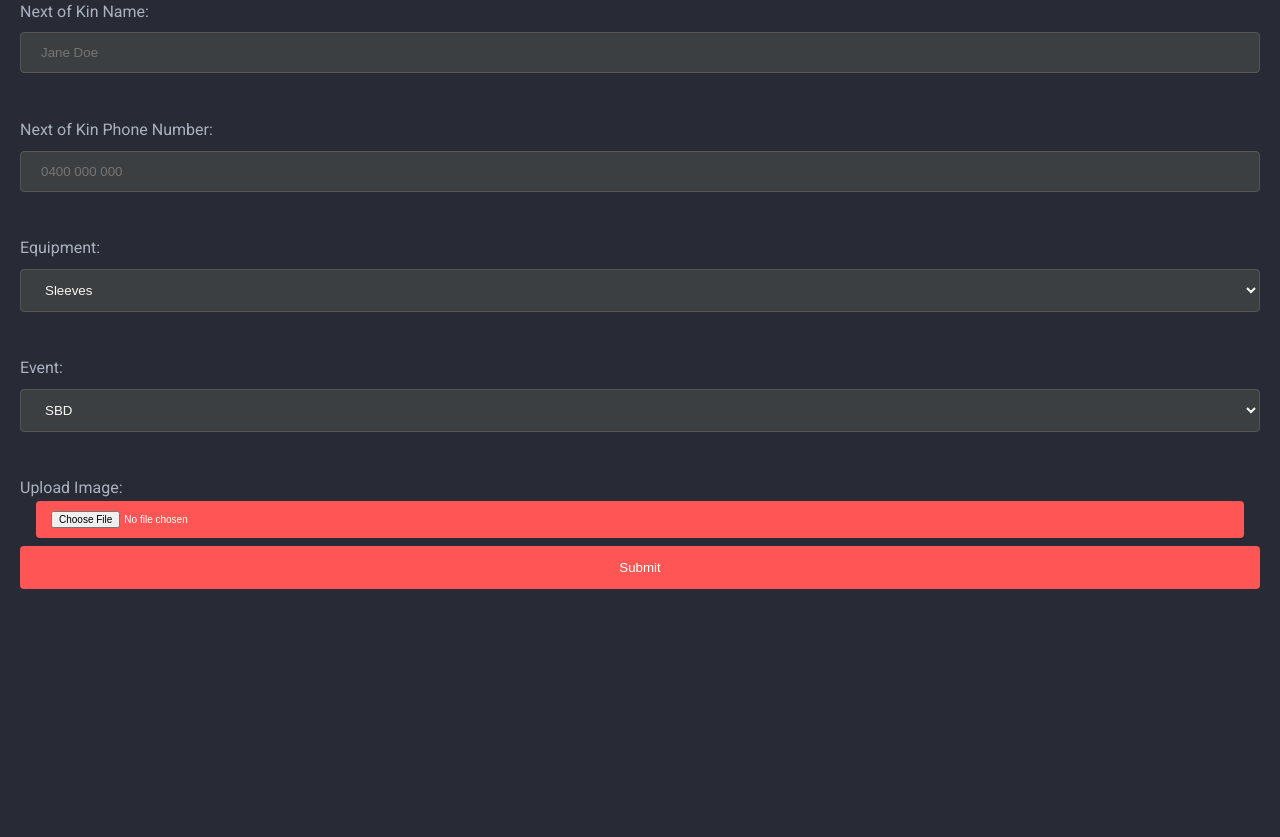
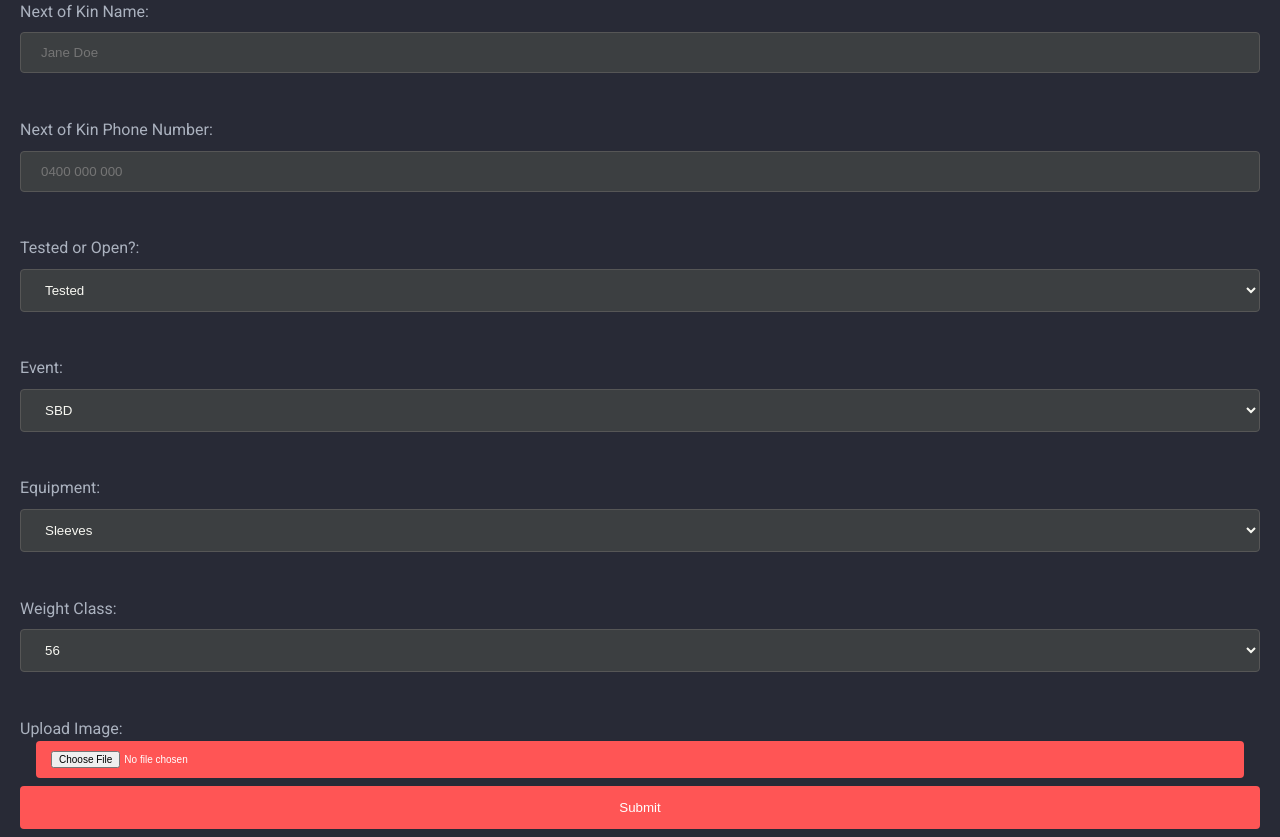
Before and after one commit to mkingopng/apl_aws, a Flask app: template templates/entry.html in a window 1280 px wide. Shown: the part 955-1792 px from the top of the page. Before the commit the page ends 1544 px from the top, so only its background shows below. Run offline with Flask 3, Linux system fonts and the light colour scheme; the template is opened without the code that fills it, so the values that code supplies are empty; parts of the project's set-up code (start-up, migrations or seed data) failed here and were passed over.

Commit message:
added two additional fields to the entry form which i had missed earlier. One has some cool javascript conditionality involved. Its nice!

```diff
--- a/app.py
+++ b/app.py
@@ -66,6 +66,12 @@ def entry():
 
     if request.method == 'POST':
         form_data = request.form.to_dict()
+        app.logger.info(f"Form data: {form_data}")
+
+        # Ensure new fields are included
+        if 'tested_or_open' not in form_data or 'weight_class' not in form_data:
+            flash("Missing information in the form.", "error")
+            return render_template('entry.html', my_variable=my_variable)
 
         if 'lifterImage' in request.files:
             file = request.files['lifterImage']
--- a/templates/entry.html
+++ b/templates/entry.html
@@ -209,6 +209,19 @@
         <input type="text" id="nok_phone" name="nok_phone" class="form-input" placeholder="0400 000 000"><br><br>
 
         {# meet related info #}
+        <label for="tested_or_open">Tested or Open?:</label>
+        <select id="tested_or_open" name="tested_or_open">
+            <option value="Tested">Tested</option>
+            <option value="Open">Open</option>
+        </select><br><br>
+
+        <label for="event">Event:</label>
+        <select id="event" name="event">
+            <option value="SBD">SBD</option>
+            <option value="Bench Only">Bench Only</option>
+            <option value="Deadlift Only">Deadlift Only</option>
+        </select><br><br>
+
         <label for="equipment">Equipment:</label>
         <select id="equipment" name="equipment">
             <option value="Sleeves">Sleeves</option>
@@ -216,11 +229,9 @@
             <option value="Single-ply">Single-ply</option>
         </select><br><br>
 
-        <label for="event">Event:</label>
-        <select id="event" name="event">
-            <option value="SBD">SBD</option>
-            <option value="Bench Only">Bench Only</option>
-            <option value="Deadlift Only">Deadlift Only</option>
+        <label for="weight_class">Weight Class:</label>
+        <select id="weight_class" name="weight_class">
+            <!-- Options will be loaded here based on gender selection -->
         </select><br><br>
 
         <label for="lifterImage">Upload Image:</label>
@@ -242,9 +253,33 @@
     document.getElementById('backButton').onclick = function() {
         window.location.href = '/';
     };
-</script>
 
-<script>
+    document.getElementById('gender').addEventListener('change', function(event) {
+        loadFormContent(event.target.value);
+    });
+
+    function loadFormContent(gender) {
+            var weightClassSelect = document.getElementById('weight_class');
+            var weightClassOptions = '';
+
+            if (gender === 'Male') {
+                var maleClasses = ['56', '60', '67.5', '75', '82.5', '90', '100', '110', '125', '140', '140+'];
+                maleClasses.forEach(function(weightClass) {
+                    weightClassOptions += '<option value="' + weightClass + '">' + weightClass + '</option>';
+                });
+            } else {
+                var femaleClasses = ['44', '48', '52', '56', '60', '67.5', '75', '82.5', '90', '100', '110', '110+'];
+                femaleClasses.forEach(function(weightClass) {
+                    weightClassOptions += '<option value="' + weightClass + '">' + weightClass + '</option>';
+                });
+            }
+
+            weightClassSelect.innerHTML = weightClassOptions;
+    }
+
+    // Initial load of form content based on the default gender selected
+    loadFormContent(document.getElementById('gender').value);
+
     document.getElementById('lifterForm').onsubmit = function(event) {
         event.preventDefault(); // prevent the default form submission
 
```
Also changed, not shown: README.md.
